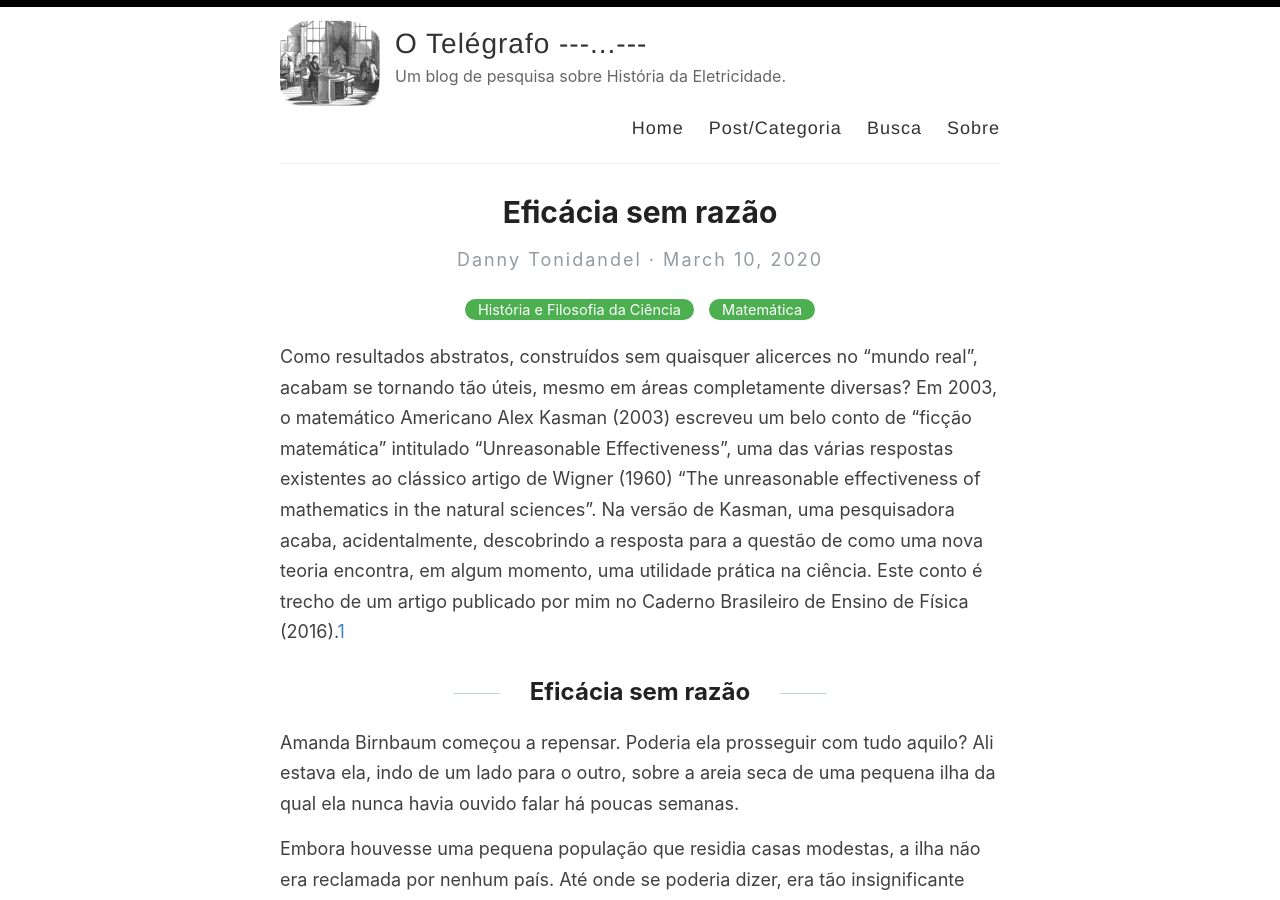
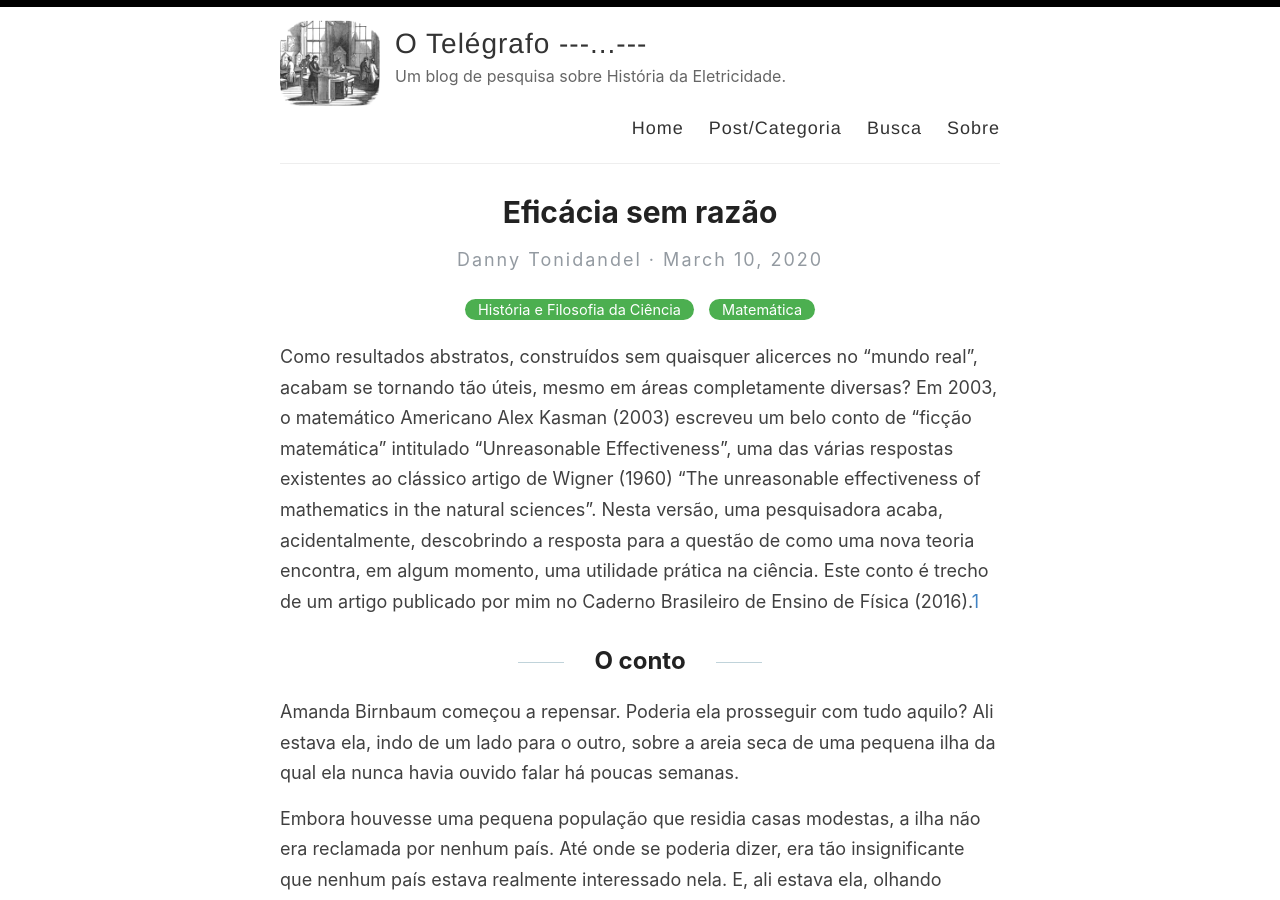
Before and after one commit to tonidandel/otelegrafo_, a Jekyll site: the page built from _posts/2020-03-10-a-eficacia-sem-razao.md, in a window 1280 px wide and 900 px high. Built offline with Jekyll 4.4.1, drawn with Linux system fonts in a browser that asks for light colours; nearby versions of some CDN libraries; some web fonts are replaced.

Commit message:
eficacia-sem-razao

```diff
--- a/_posts/2020-03-10-a-eficacia-sem-razao.md
+++ b/_posts/2020-03-10-a-eficacia-sem-razao.md
@@ -7,11 +7,11 @@ categories:
   - Matemática
 ---
 
-Como resultados abstratos, construídos sem quaisquer alicerces no “mundo real”, acabam se tornando tão úteis, mesmo em áreas completamente diversas? Em 2003, o matemático Americano Alex Kasman (2003) escreveu um belo conto de “ficção matemática” intitulado “Unreasonable Effectiveness”, uma das várias respostas existentes ao clássico artigo de Wigner (1960) “The unreasonable effectiveness of mathematics in the natural sciences”. Na versão de Kasman, uma pesquisadora acaba, acidentalmente, descobrindo a resposta para a questão de como uma nova teoria encontra, em algum momento, uma utilidade prática na ciência. Este conto é trecho de um artigo publicado por mim no Caderno Brasileiro de Ensino de Física (2016).[^1]
+Como resultados abstratos, construídos sem quaisquer alicerces no “mundo real”, acabam se tornando tão úteis, mesmo em áreas completamente diversas? Em 2003, o matemático Americano Alex Kasman (2003) escreveu um belo conto de “ficção matemática” intitulado “Unreasonable Effectiveness”, uma das várias respostas existentes ao clássico artigo de Wigner (1960) “The unreasonable effectiveness of mathematics in the natural sciences”. Nesta versão, uma pesquisadora acaba, acidentalmente, descobrindo a resposta para a questão de como uma nova teoria encontra, em algum momento, uma utilidade prática na ciência. Este conto é trecho de um artigo publicado por mim no Caderno Brasileiro de Ensino de Física (2016).[^1]
 
 [^1]: TONIDANDEL, Danny Augusto Vieira. Eficácia sem razão [da matemática]. Caderno Brasileiro de Ensino de Física, Florianópolis, v. 33, n. 2, p. 399-406, set. 2016. ISSN 2175-7941. Disponível em: <http://bit.ly/unreff>. Acesso em: 10 mar. 2020. doi:https://doi.org/10.5007/2175-7941.2016v33n2p399.
 
-## Eficácia sem razão
+## O conto
 
 Amanda Birnbaum começou a repensar. Poderia ela prosseguir com tudo aquilo? Ali estava ela, indo de um lado para o outro, sobre a areia seca de uma pequena ilha da qual ela nunca havia ouvido falar há poucas semanas.
 
```
